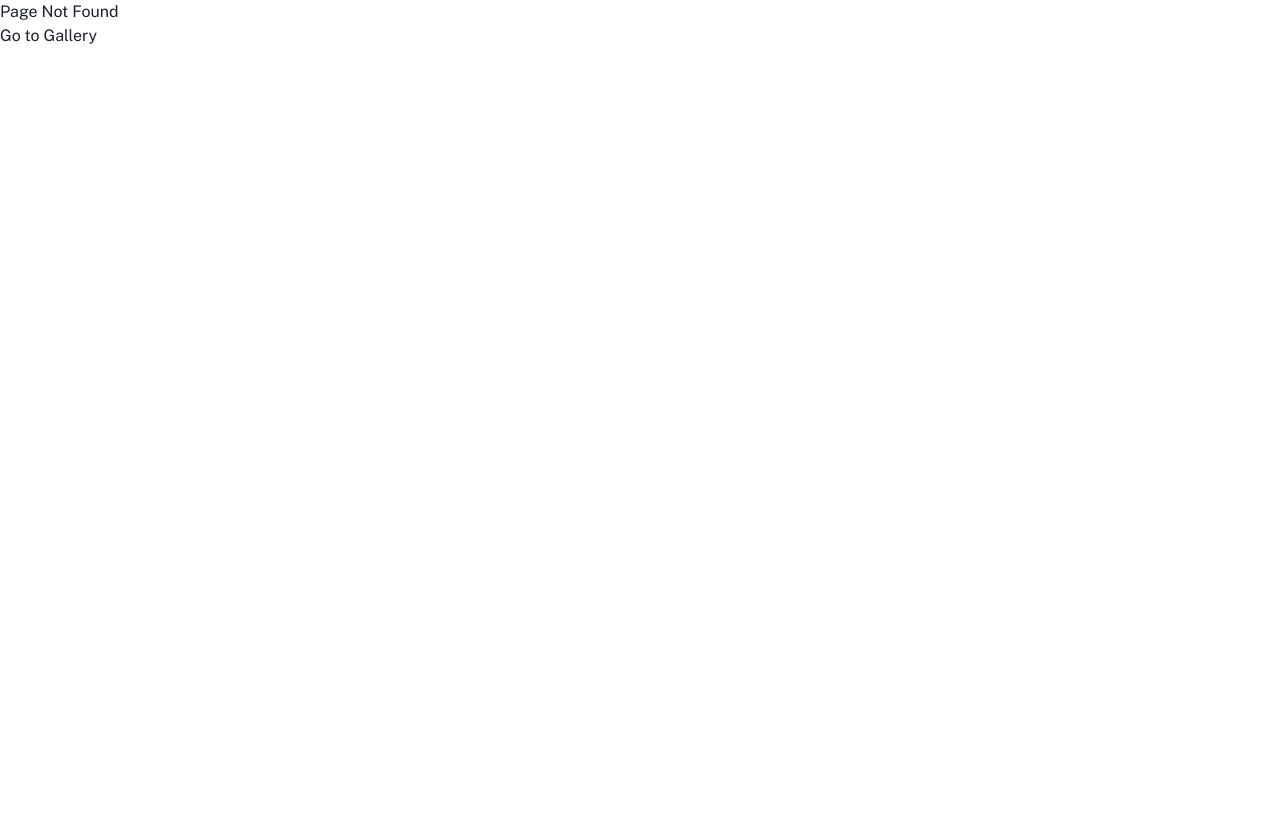
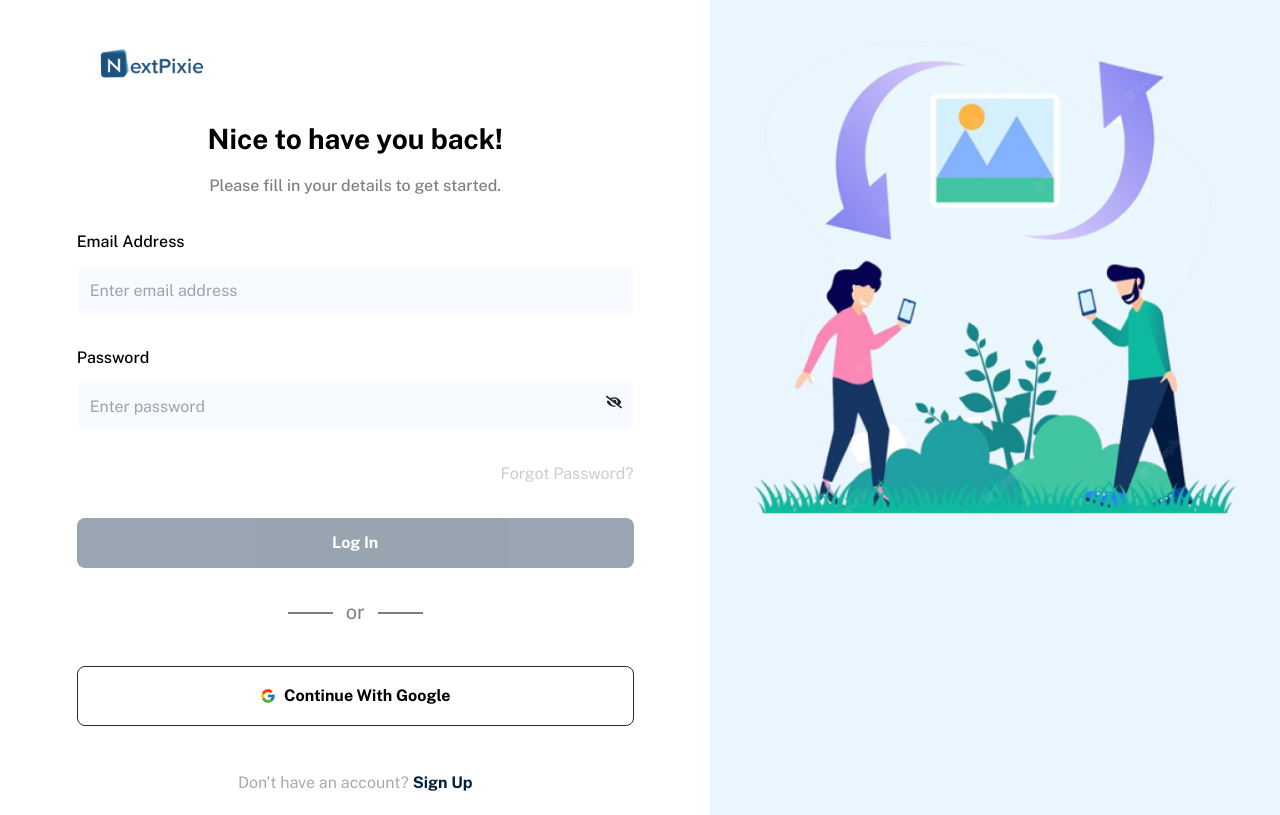
Before and after one commit to NEXTPIXIE/Nextpixie-container, a React (Create React App) app in the folder Nextpixie-frontend/: page /sign-in in a window 1280 px wide. Before the commit this address had no page. Built offline with nearby package versions, Linux system fonts and the light colour scheme; the HTML template or start-up script is replaced by a standard one.

Commit message:
Authentication Pages created
Authentication Pages created

```diff
--- a/Nextpixie-frontend/src/Components/Button.js
+++ b/Nextpixie-frontend/src/Components/Button.js
@@ -13,6 +13,8 @@ export default function Button({
   disabled = false,
   full = false,
   background = "blue.blue100",
+  hoverColor = "#fff",
+  hoverBg = "blue.blue400",
   color = "#fff",
   border,
   w = "100%",
@@ -24,6 +26,7 @@ export default function Button({
   px = "85px",
   loadingText = "Please wait . . .",
   py = "8px",
+  rounded= "8px"
 }) {
   const history = useNavigate();
 
@@ -37,14 +40,14 @@ export default function Button({
       textTransform={"capitalize"}
       transition="0.5s"
       _hover={{
-        bg: "blue.blue400",
-        color: "black",
+        bg: hoverBg,
+        color: hoverColor,
       }}
       _active={{
-        bg: "blue.blue400",
-        color: "black",
+        bg: hoverBg,
+        color: hoverColor,
       }}
-      rounded="8px"
+      rounded={rounded}
       size={size}
       as="button"
       onClick={() => {
--- a/Nextpixie-frontend/src/Components/Input.js
+++ b/Nextpixie-frontend/src/Components/Input.js
@@ -18,7 +18,7 @@ export default function Input({
   label = "",
   bColor = "#fff",
   isRequired = false,
-  type = "email",
+  type = "text",
   readOnly = false,
   helper = null,
   onChange = null,
@@ -39,17 +39,10 @@ export default function Input({
 
   const [inputType, setInputType] = useState(type);
 
-  const switchEye = ()=>{
 
-      if (inputType === "password") {
-        setInputType("text");
-      } else {
-        setInputType("password");
-      }
-    }
 
 useEffect(() => {
-  switchEye()
+
 }, [])
   return (
     <FormControl
@@ -130,7 +123,13 @@ useEffect(() => {
               )
             }
             cursor={"pointer"}
-            onClick={switchEye}
+            onClick={() => {
+                if (inputType === 'password') {
+                  setInputType('text');
+                } else {
+                  setInputType('password');
+                }
+              }}
           />
         )}
       </InputGroup>
--- /dev/null
+++ b/Nextpixie-frontend/src/Pages/AuthPages/EmailVerification.js
@@ -0,0 +1,86 @@
+import { Box, Flex, Image, Stack, Text } from '@chakra-ui/react'
+import React, { useState } from 'react'
+import Header from '../../Components/Header'
+import Label from '../../Components/Label'
+import Input from '../../Components/Input'
+import Button from '../../Components/Button'
+import { FcGoogle } from 'react-icons/fc';
+import { useNavigate } from 'react-router-dom'
+
+export default function EmailVerification() {
+    const [Loading, setLoading] = useState(false);
+    const [Payload, setPayload] = useState({
+
+        otp: "",
+        email: "",
+
+    });
+
+    const nav = useNavigate()
+
+
+
+
+    const handlePayload = (e)=>{
+        setPayload({
+          ...Payload,
+           [e.target.id]: e.target.value
+        })
+    }
+
+    const Proceed = ()=>{
+        setLoading(true)
+
+        setTimeout(() => {
+
+            setLoading(false)
+        }, 3000);
+    }
+
+    const resendOtp  =()=>{
+
+    }
+
+
+    return (
+        <Flex minH={"100vh"} flexDir={["column-reverse","column-reverse","row","row","row"]}>
+            <Box w={["100%","44.5%","44.5%","44.5%","44.5%"]} display={["none","none","block","block","block",]}  px="16px" bg={"blue.blue600"}>
+
+            <Image src='/image/logo.png' />
+            <Image src='/image/authImg.png' />
+            </Box>
+            <Box w={["100%","100%","55.5%","55.5%","55.5%"]} px="6%" pb="20px">
+            <Image src='/image/logo.png' w={"150px"} display={["block","block","none","none","none",]}/>
+            <Header text={"Email Verification"} mt={["-20px","-20px","65px","65px","65px"]} />
+                <Text color={"#808080"} fontWeight={"500"} mt="14px" fontSize={"16px"}
+                    textAlign={"center"}>Kindly input the OTP code that was sent to your email address.</Text>
+
+
+                <Stack mt="32px" spacing={"32px"}>
+
+                    <Box>
+                        <Label text={"OTP code"} />
+                        <Input placeholder='Enter OTP code' value={Payload.otp} id="otp" type='text' onChange={handlePayload} />
+                    </Box>
+
+
+                </Stack>
+
+                <Text display={"flex"} justifyContent={"flex-end"} fontWeight={"400"} fontSize={"16px"} textAlign={"center"} mt="32px" color={"gray.gray600"}>Didn’t get an OTP Code?
+                <Box as="span" pl="5px" color={"blue.blue100"} cursor={"pointer"} fontWeight={"700"} onClick={resendOtp}> Resend </Box></Text>
+
+
+                <Button
+                disabled={Payload.otp === "" ? true : false}
+                mt={"32px"} py='25px' onClick={Proceed} isLoading={Loading}>Proceed</Button>
+
+
+
+
+
+                <Text fontWeight={"400"} fontSize={"16px"} textAlign={"center"} mt="45px" color={"gray.gray600"}>Already have an account? <Box as="span" cursor={"pointer"} color={"blue.blue100"} fontWeight={"700"} onClick={()=>nav("/sign-in")}>Sign In</Box></Text>
+
+            </Box>
+        </Flex>
+    )
+}
--- a/Nextpixie-frontend/src/Pages/AuthPages/SignUp.js
+++ b/Nextpixie-frontend/src/Pages/AuthPages/SignUp.js
@@ -1,43 +1,101 @@
 import { Box, Flex, Image, Stack, Text } from '@chakra-ui/react'
-import React from 'react'
+import React, { useState } from 'react'
 import Header from '../../Components/Header'
 import Label from '../../Components/Label'
 import Input from '../../Components/Input'
 import Button from '../../Components/Button'
+import { FcGoogle } from 'react-icons/fc';
+import { useNavigate } from 'react-router-dom'
 
 export default function SignUp() {
+    const [Loading, setLoading] = useState(false);
+    const [Payload, setPayload] = useState({
+        first_name: "",
+        last_name: "",
+        business_name: "",
+        email: "",
+        password: "",
+        confirm_password: ""
+    });
+
+
+    const nav = useNavigate()
+    const handlePayload = (e)=>{
+        setPayload({
+          ...Payload,
+           [e.target.id]: e.target.value
+        })
+    }
+
+    const signUpBtn = ()=>{
+        setLoading(true)
+
+        setTimeout(() => {
+
+            setLoading(false)
+            nav("/email-verification")
+        }, 3000);
+    }
+
+
     return (
-   <Flex  minH={"100vh"}>
-        <Box w="35%" px="16px" bg={"blue.blue600"}>
-            <Image src='/image/logo.png'/>
-            <Image src='/image/authImg.png'/>
+        <Flex minH={"100vh"} flexDir={["column-reverse","column-reverse","row","row","row"]}>
+            <Box w={["100%","44.5%","44.5%","44.5%","44.5%"]} display={["none","none","block","block","block",]}  px="16px" bg={"blue.blue600"}>
+                <Image src='/image/logo.png' />
+                <Image src='/image/authImg.png' />
             </Box>
-        <Box w="65%" px="10%" pb="10px">
-            <Header text={"Welcome to NextPixie!"} mt="65px"/>
+            <Box w={["100%","100%","55.5%","55.5%","55.5%"]} px="6%" pb="20px">
+             <Image src='/image/logo.png' w={"150px"} display={["block","block","none","none","none",]}/>
+                <Header text={"Welcome to NextPixie!"} mt={["-20px","-20px","65px","65px","65px"]} />
                 <Text color={"#808080"} fontWeight={"500"} mt="14px" fontSize={"16px"}
                     textAlign={"center"}>Please fill in your details to get started.</Text>
 
 
                 <Stack mt="32px" spacing={"32px"}>
                     <Box>
-                    <Label text={"full name"}/>
-                    <Input placeholder='Enter full name' type='text' onChange={""}/>
+                        <Label text={"first name"} />
+                        <Input placeholder='Enter first name' value={Payload.first_name} id="first_name" type='text' onChange={handlePayload} />
                     </Box>
                     <Box>
-                    <Label text={"business name"}/>
-                    <Input placeholder='Enter business name' type='text' onChange={""}/>
+                        <Label text={"last name"} />
+                        <Input placeholder='Enter last name' value={Payload.last_name} id="last_name" type='text' onChange={handlePayload} />
                     </Box>
                     <Box>
-                    <Label text={"email address"}/>
-                    <Input placeholder='Enter email address' type='email' onChange={""}/>
+                        <Label text={"business name"} />
+                        <Input placeholder='Enter business name' value={Payload.business_name} id="business_name" type='text' onChange={handlePayload} />
                     </Box>
                     <Box>
-                    <Label text={"password"}/>
-                    <Input placeholder='Enter password' type='passwordx' onChange={""}/>
+                        <Label text={"email address"} />
+                        <Input placeholder='Enter email address' value={Payload.email} id="email" type='email' onChange={handlePayload} />
+                    </Box>
+                    <Box>
+                        <Label text={"password"} />
+                        <Input placeholder='Enter password' value={Payload.password} id="password" type='password' onChange={handlePayload} />
+                    </Box>
+                    <Box>
+                        <Label text={"confirm password"} />
+                        <Input placeholder='Enter password' value={Payload.confirm_password} id="confirm_password" type='password' onChange={handlePayload} />
                     </Box>
                 </Stack>
 
-             <Button mt={"32px"}>sign up</Button>
+                <Button
+                disabled={Payload.first_name === "" || Payload.last_name === "" || Payload.business_name === "" || Payload.email === "" || Payload.password === "" || Payload.confirm_password === "" ? true : false}
+                mt={"32px"} py='25px' onClick={signUpBtn} isLoading={Loading}>sign up</Button>
+
+                <Flex justifyContent={"center"} mt="44px">
+                    <Box w={"135px"} border="1px solid #808080"></Box>
+
+                </Flex>
+                <Flex justifyContent={"center"} mt="-17px">
+
+                    <Box textAlign={"center"} fontWeight={"400"} fontSize={"20px"} bg={"#fff"} w="45px" color="#808080" >or</Box>
+                </Flex>
+
+
+                <Button leftIcon={<FcGoogle/>} hoverBg="#333" py='29px' border="1px solid #2B2B2B"  mt={"39px"} background='transparent' color='#000000'>Sign up with Google</Button>
+
+                <Text fontWeight={"400"} fontSize={"16px"} textAlign={"center"} mt="45px" color={"gray.gray600"}>Already have an account? <Box as="span" cursor={"pointer"} color={"blue.blue100"} fontWeight={"700"} onClick={()=>nav("/sign-in")}>Sign In</Box></Text>
+
             </Box>
         </Flex>
     )
--- /dev/null
+++ b/Nextpixie-frontend/src/Pages/AuthPages/signIn.js
@@ -0,0 +1,90 @@
+import { Box, Flex, Image, Stack, Text } from '@chakra-ui/react'
+import React, { useState } from 'react'
+import Header from '../../Components/Header'
+import Label from '../../Components/Label'
+import Input from '../../Components/Input'
+import Button from '../../Components/Button'
+import { FcGoogle } from 'react-icons/fc';
+import { useNavigate } from 'react-router-dom'
+
+export default function SignIn() {
+    const [Loading, setLoading] = useState(false);
+    const [Payload, setPayload] = useState({
+
+        email: "",
+        password: "",
+    });
+
+    const nav = useNavigate()
+
+
+
+
+    const handlePayload = (e)=>{
+        setPayload({
+          ...Payload,
+           [e.target.id]: e.target.value
+        })
+    }
+
+    const LoginBtn = ()=>{
+        setLoading(true)
+
+        setTimeout(() => {
+
+            setLoading(false)
+        }, 3000);
+    }
+
+
+    return (
+        <Flex minH={"100vh"} flexDir={["column-reverse","column-reverse","row-reverse","row-reverse","row-reverse"]}>
+            <Box w={["100%","44.5%","44.5%","44.5%","44.5%"]} display={["none","none","block","block","block",]}  px="16px" bg={"blue.blue600"}>
+
+                <Image src='/image/authImg.png' />
+            </Box>
+            <Box w={["100%","100%","55.5%","55.5%","55.5%"]} px="6%" pb="20px">
+             <Image src='/image/logo.png' w={"150px"} display={"block"}/>
+                <Header text={"Nice to have you back!"} mt={"-20px"} />
+                <Text color={"#808080"} fontWeight={"500"} mt="14px" fontSize={"16px"}
+                    textAlign={"center"}>Please fill in your details to get started.</Text>
+
+
+                <Stack mt="32px" spacing={"32px"}>
+
+                    <Box>
+                        <Label text={"email address"} />
+                        <Input placeholder='Enter email address' value={Payload.email} id="email" type='email' onChange={handlePayload} />
+                    </Box>
+                    <Box>
+                        <Label text={"password"} />
+                        <Input placeholder='Enter password' value={Payload.password} id="password" type='password' onChange={handlePayload} />
+                    </Box>
+
+                </Stack>
+
+                <Text fontWeight={"400"} cursor={"pointer"} fontSize={"16px"}  mt="32px" color={"#CCCCCC"} display={"flex"} justifyContent={"flex-end"}>Forgot Password?</Text>
+
+
+                <Button
+                disabled={Payload.email === "" || Payload.password === ""  ? true : false}
+                mt={"32px"} py='25px' onClick={LoginBtn} isLoading={Loading}>Log In</Button>
+
+                <Flex justifyContent={"center"} mt="44px">
+                    <Box w={"135px"} border="1px solid #808080"></Box>
+
+                </Flex>
+                <Flex justifyContent={"center"} mt="-17px">
+
+                    <Box textAlign={"center"} fontWeight={"400"} fontSize={"20px"} bg={"#fff"} w="45px" color="#808080" >or</Box>
+                </Flex>
+
+
+                <Button leftIcon={<FcGoogle/>} hoverBg="#333" py='29px' border="1px solid #2B2B2B"  mt={"39px"} background='transparent' color='#000000'>Continue with Google</Button>
+
+                <Text fontWeight={"400"} fontSize={"16px"} textAlign={"center"} mt="45px" color={"gray.gray600"}>Don't have an account? <Box as="span" color={"blue.blue100"} cursor={"pointer"} fontWeight={"700"} onClick={()=>nav("/sign-up")}>Sign Up</Box></Text>
+
+            </Box>
+        </Flex>
+    )
+}
--- a/Nextpixie-frontend/src/Routes/Index.js
+++ b/Nextpixie-frontend/src/Routes/Index.js
@@ -9,6 +9,8 @@ import LandingPageLayout from "../Layouts/LandingPageLayout";
 import Features from "../Pages/Features";
 import Examples from "../Pages/Examples";
 import SignUp from "../Pages/AuthPages/SignUp";
+import SignIn from "../Pages/AuthPages/signIn";
+import EmailVerification from "../Pages/AuthPages/EmailVerification";
 
 export default function IndexRoutes() {
   return (
@@ -24,6 +26,8 @@ export default function IndexRoutes() {
         <Route path="/dashboard/analytics" element={<Analytics />} />
         <Route path="*" element={<NotFound />} />
         <Route path="/sign-up" element={<SignUp />} />
+        <Route path="/sign-in" element={<SignIn />} />
+        <Route path="/email-verification" element={<EmailVerification />} />
       </Routes>
     </BrowserRouter>
   );
```
Lines whose indentation alone changed are shown as unchanged.
